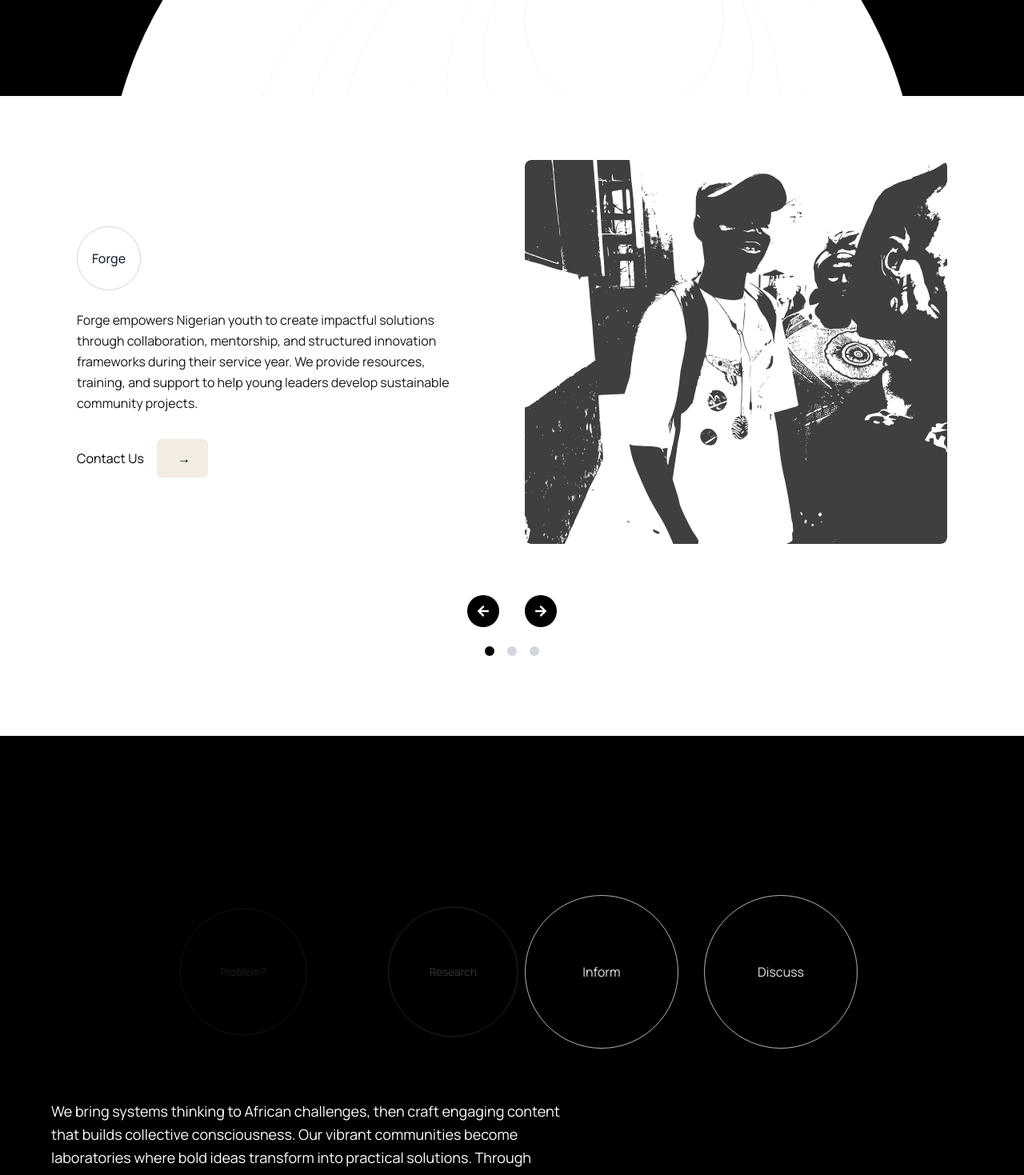
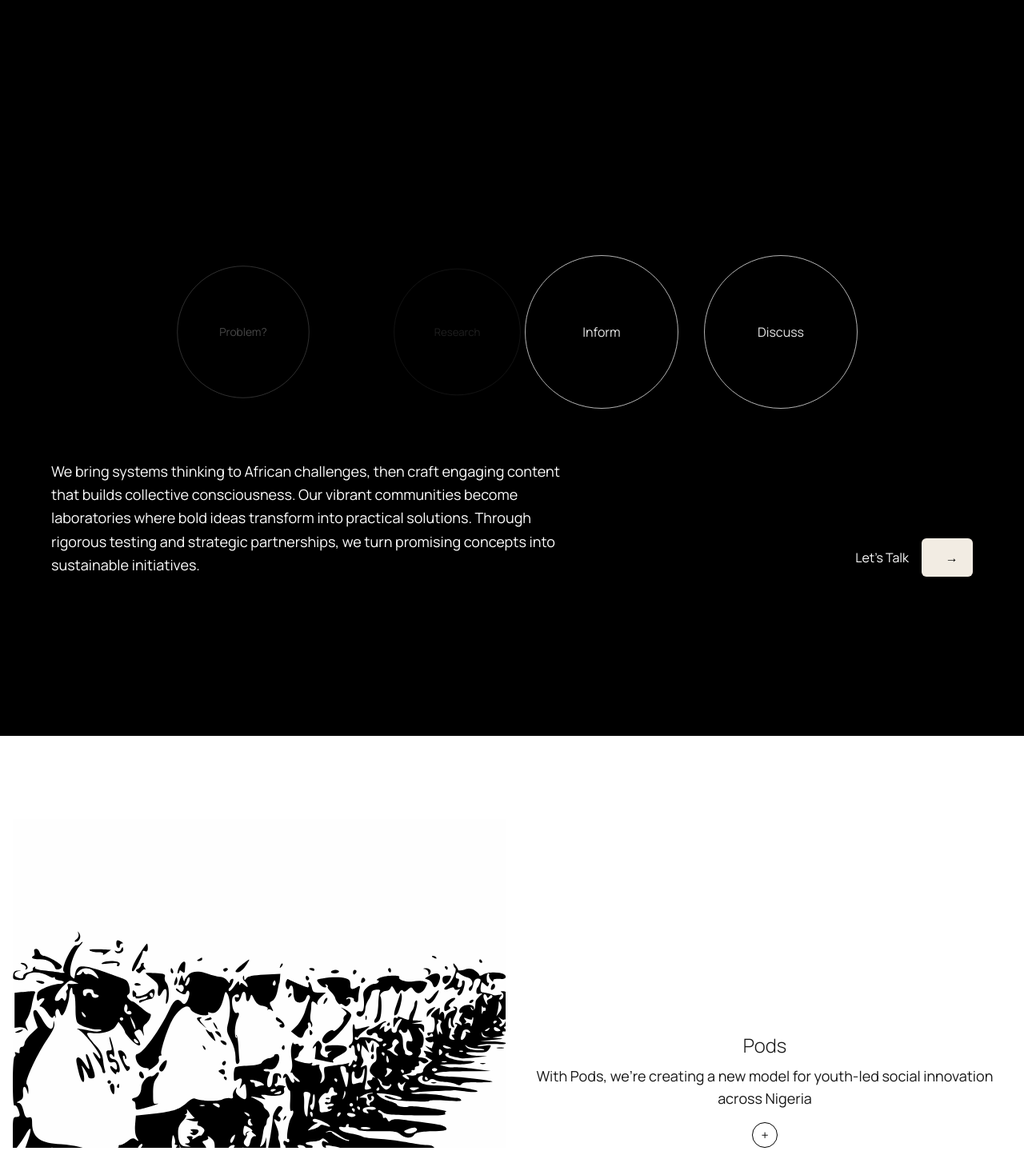
Before and after one commit to marcusbusola/madhaus, a Next.js app: page /portfolio in a window 1280 px wide. Shown: the part 680-2149 px from the top of the page at 80% size. Built offline with nearby package versions, Linux system fonts and the light colour scheme.

Commit message:
Update page.js

```diff
--- a/src/app/portfolio/page.js
+++ b/src/app/portfolio/page.js
@@ -29,203 +29,7 @@ const HighlightText = () => {
   );
 };
 
-// Refactored ProjectCarousel Component with portrait images and centered nav arrows
-const ProjectCarousel = () => {
-  // Project data with text and image information - wrapped in useMemo to avoid re-creation on each render
-  const projects = useMemo(() => [
-    {
-      id: 1,
-      title: "Forge",
-      description: "Forge empowers Nigerian youth to create impactful solutions through collaboration, mentorship, and structured innovation frameworks during their service year. We provide resources, training, and support to help young leaders develop sustainable community projects.",
-      images: ["/7.svg", "/5.svg", "/4.svg"],
-      link: "/forge",
-      cta: "Contact Us"
-    },
-    {
-      id: 2,
-      title: "Keyhole",
-      description: "Keyhole connects corps members with resources, networks, and opportunities that unlock their potential to address community challenges effectively. Our platform facilitates knowledge sharing and cross-pollination of ideas across different regions of Nigeria.",
-      images: ["/6.svg", "/8.svg", "/9.svg"],
-      link: "/keyhole",
-      cta: "Go to our Website"
-    },
-    {
-      id: 3,
-      title: "Pods",
-      description: "Pods creates vibrant hubs where like-minded corps members collaborate on community challenges through structured frameworks and mentorship. Each Pod serves as an innovation laboratory where ideas are refined, tested, and implemented with local community involvement.",
-      images: ["/1.svg", "/2.svg", "/3.svg"],
-      link: "/pods",
-      cta: "Take our Survey"
-    }
-  ], []); // Empty dependency array means this array is only created once
-
-  // State for current project and image
-  const [currentProject, setCurrentProject] = useState(0);
-  const [currentImage, setCurrentImage] = useState(0);
-  const carouselRef = useRef(null);
-
-  // Handle manual navigation between projects
-  const navigateToProject = (index) => {
-    setCurrentProject(index);
-    setCurrentImage(0); // Reset image rotation when changing projects
-  };
-
-  // Next and previous project navigation
-  const nextProject = () => {
-    setCurrentProject((prev) => (prev + 1) % projects.length);
-    setCurrentImage(0);
-  };
-
-  const prevProject = () => {
-    setCurrentProject((prev) => (prev - 1 + projects.length) % projects.length);
-    setCurrentImage(0);
-  };
-
-  // Automatic image rotation within a project
-  useEffect(() => {
-    const imageInterval = setInterval(() => {
-      setCurrentImage((prevImg) => (prevImg + 1) % projects[currentProject].images.length);
-    }, 3000); // Change image every 3 seconds
-
-    return () => clearInterval(imageInterval);
-  }, [currentProject, projects]); // Now projects won't cause unnecessary re-renders as it's memoized
-
-  return (
-    <div
-      ref={carouselRef}
-      className="min-h-screen py-20 bg-white overflow-hidden"
-    >
-      <div className="max-w-6xl mx-auto px-4 sm:px-6 lg:px-8">
-
-        {/* Main Carousel Section */}
-        <div className="relative">
-          {/* Project Content */}
-          <AnimatePresence mode="wait">
-            <motion.div
-              key={currentProject}
-              initial={{ opacity: 0, y: 20 }}
-              animate={{ opacity: 1, y: 0 }}
-              exit={{ opacity: 0, y: -20 }}
-              transition={{ duration: 0.5 }}
-              className="flex flex-col md:flex-row gap-8 items-center"
-            >
-              {/* Text Content - Left Side */}
-              <div className="w-full md:w-1/2 md:pr-8">
-                <motion.div
-                  initial={{ opacity: 0, x: -20 }}
-                  animate={{ opacity: 1, x: 0 }}
-                  transition={{ duration: 0.5, delay: 0.2 }}
-                >
-                  {/* Circle with title */}
-                  <div className="border border-gray-300 rounded-full w-20 h-20 flex items-center justify-center text-base text-gray-800 mb-6 font-medium">
-                    {projects[currentProject].title}
-                  </div>
-
-                  {/* Description without repeating the title as a heading */}
-                  <p className="text-base leading-relaxed mb-8">
-                    {projects[currentProject].description}
-                  </p>
-
-                  {/* Consistent button style with text outside and arrow inside */}
-                  <div className="flex justify-start items-center gap-4 text-black">
-                    <span className="text-base">{projects[currentProject].cta}</span>
-                    <Link
-                      href={projects[currentProject].link}
-                      className="flex items-center gap-2 bg-[#f2ece3] py-2 px-4 md:py-3 md:px-6 rounded-md"
-                    >
-                      <motion.span
-                        animate={{ x: [0, 10, 0] }}
-                        transition={{ repeat: Infinity, duration: 1 }}
-                      >
-                        →
-                      </motion.span>
-                    </Link>
-                  </div>
-                </motion.div>
-              </div>
-
-              {/* Images - Right Side - Modified for portrait/rectangle format */}
-              <div className="w-full md:w-1/2 relative h-96 md:h-120">
-                <AnimatePresence mode="wait">
-                  <motion.div
-                    key={currentImage}
-                    initial={{ opacity: 0 }}
-                    animate={{ opacity: 1 }}
-                    exit={{ opacity: 0 }}
-                    transition={{ duration: 0.5 }}
-                    className="absolute inset-0 rounded-lg overflow-hidden"
-                  >
-                    <div className="relative w-full h-full" style={{ aspectRatio: '2/3' }}>
-                      <Image
-                        src={projects[currentProject].images[currentImage]}
-                        alt={`${projects[currentProject].title} image ${currentImage + 1}`}
-                        className="object-cover rounded-lg"
-                        fill
-                        sizes="(max-width: 768px) 100vw, 50vw"
-                        priority
-                      />
-                    </div>
-                  </motion.div>
-                </AnimatePresence>
-
-                {/* Image indicators */}
-                <div className="absolute bottom-4 left-0 right-0 flex justify-center gap-2 z-10">
-                  {projects[currentProject].images.map((_, idx) => (
-                    <button
-                      key={idx}
-                      onClick={() => setCurrentImage(idx)}
-                      className={`w-2 h-2 rounded-full transition-colors ${
-                        currentImage === idx ? 'bg-white' : 'bg-white/50'
-                      }`}
-                      aria-label={`View image ${idx + 1}`}
-                    />
-                  ))}
-                </div>
-              </div>
-            </motion.div>
-          </AnimatePresence>
-        </div>
-
-        {/* Centralized Navigation Controls */}
-        <div className="flex flex-col items-center mt-16">
-          {/* Navigation Arrows directly above pagination dots */}
-          <div className="flex justify-center space-x-8 mb-6">
-            <button
-              onClick={prevProject}
-              className="bg-black text-white p-3 rounded-full hover:bg-gray-800 transition-colors"
-              aria-label="Previous project"
-            >
-              <FaArrowLeft />
-            </button>
-
-            <button
-              onClick={nextProject}
-              className="bg-black text-white p-3 rounded-full hover:bg-gray-800 transition-colors"
-              aria-label="Next project"
-            >
-              <FaArrowRight />
-            </button>
-          </div>
-
-          {/* Project Navigation Dots */}
-          <div className="flex justify-center gap-4">
-            {projects.map((project, idx) => (
-              <button
-                key={project.id}
-                onClick={() => navigateToProject(idx)}
-                className={`w-3 h-3 rounded-full transition-colors ${
-                  currentProject === idx ? 'bg-black' : 'bg-gray-300'
-                }`}
-                aria-label={`Go to ${project.title} project`}
-              />
-            ))}
-          </div>
-        </div>
-      </div>
-    </div>
-  );
-};
-
+// SystemsThinking Component - Moved from section three to section two
 const SystemsThinking = () => {
   const steps = ['Problem?', 'Research', 'Inform', 'Discuss'];
 
@@ -272,7 +76,7 @@ const SystemsThinking = () => {
             initiatives.
           </p>
           <div className="flex justify-end items-center gap-4">
-            <span className="text-base">Let&apos;s Talk</span>
+            <span className="text-base">Let's Talk</span>
             <Link
               href="/work"
               className="flex items-center gap-2 bg-[#f2ece3] py-2 px-4 md:py-3 md:px-6 rounded-md"
@@ -291,80 +95,141 @@ const SystemsThinking = () => {
   );
 };
 
+// ProjectAccordion Component
+const ProjectAccordion = () => {
+  // Project data with text and image information
+  const projects = useMemo(() => [
+    {
+      id: 1,
+      title: "Pods",
+      description: "With Pods, we're creating a new model for youth-led social innovation across Nigeria",
+      image: "/1.svg",
+      link: "/pods"
+    },
+    {
+      id: 2,
+      title: "Forge",
+      description: "With Pods, we're creating a new model for youth-led social innovation across Nigeria",
+      image: "/7.svg",
+      link: "/forge"
+    },
+    {
+      id: 3,
+      title: "Keyhole",
+      description: "With Pods, we're creating a new model for youth-led social innovation across Nigeria",
+      image: "/6.svg",
+      link: "/keyhole"
+    }
+  ], []);
+
+  // State to track which accordion item is open
+  const [openItem, setOpenItem] = useState(null);
+
+  // Toggle accordion item
+  const toggleItem = (id) => {
+    if (openItem === id) {
+      setOpenItem(null);
+    } else {
+      setOpenItem(id);
+    }
+  };
+
+  return (
+    <div className="min-h-screen py-20">
+      <div className="max-w-7xl mx-auto px-4">
+        {/* Accordion Container */}
+        <div className="flex flex-col">
+          {projects.map((project) => (
+            <div key={project.id} className="mb-8 last:mb-0">
+              {/* Accordion Item */}
+              <div className="w-full">
+                {/* Accordion Header */}
+                <div className="w-full grid grid-cols-1 md:grid-cols-2 gap-4 py-6">
+                  {/* Left side - Image */}
+                  <div className="w-full aspect-[3/2] relative">
+                    <Image
+                      src={project.image}
+                      alt={project.title}
+                      fill
+                      className="object-cover"
+                      priority
+                    />
+                  </div>
+
+                  {/* Right side - Text and expand button */}
+                  <div className="flex flex-col justify-end items-center text-center h-full">
+                    <div className="mt-auto">
+                      <h3 className="text-2xl font-light mb-2">{project.title}</h3>
+                      <p className="text-lg mb-4">{project.description}</p>
+                    </div>
+                    <button
+                      onClick={() => toggleItem(project.id)}
+                      className="border border-black rounded-full w-8 h-8 flex items-center justify-center focus:outline-none"
+                      aria-label={openItem === project.id ? "Collapse content" : "Expand content"}
+                    >
+                      {openItem === project.id ? "-" : "+"}
+                    </button>
+                  </div>
+                </div>
+
+                {/* Accordion Content */}
+                <AnimatePresence>
+                  {openItem === project.id && (
+                    <motion.div
+                      initial={{ height: 0, opacity: 0 }}
+                      animate={{ height: "auto", opacity: 1 }}
+                      exit={{ height: 0, opacity: 0 }}
+                      transition={{ duration: 0.3 }}
+                      className="overflow-hidden bg-[#f2ece3] w-full p-6"
+                    >
+                      <div className="pb-4">
+                        <p className="mb-4">
+                          More detailed information about {project.title}. Our initiative focuses on
+                          empowering youth across Nigeria to create meaningful change in their communities.
+                        </p>
+                        <p className="mb-4">
+                          Through collaboration, mentorship, and structured innovation frameworks,
+                          we enable young leaders to develop sustainable projects.
+                        </p>
+                        <div className="flex justify-end">
+                          <Link
+                            href={project.link}
+                            className="border border-black rounded-full w-8 h-8 flex items-center justify-center"
+                          >
+                            →
+                          </Link>
+                        </div>
+                      </div>
+                    </motion.div>
+                  )}
+                </AnimatePresence>
+              </div>
+            </div>
+          ))}
+        </div>
+      </div>
+    </div>
+  );
+};
+
 const CompletePods = () => {
-  const circleRef = useRef(null);
-  const archRef = useRef(null);
   const { scrollYProgress } = useScroll();
-
-  useEffect(() => {
-    const handleScroll = () => {
-      const scrollY = window.scrollY;
-      const scrollHeight = document.documentElement.scrollHeight - window.innerHeight;
-      const scrollPercentage = scrollY / scrollHeight;
-
-      if (circleRef.current) {
-        const scale = 1 + scrollPercentage * 10; // Adjust the multiplier to control the growth rate
-        circleRef.current.style.transform = `scale(${scale})`;
-        circleRef.current.style.opacity = 1 - scrollPercentage; // Fade out as it grows
-      }
-
-      if (archRef.current) {
-        // The arch should expand horizontally and vertically
-        const scaleX = 1 + scrollPercentage * 1.5;
-        const scaleY = 1 + scrollPercentage * 1;
-        archRef.current.style.transform = `scaleX(${scaleX}) scaleY(${scaleY})`;
-      }
-    };
-
-    window.addEventListener('scroll', handleScroll);
-    return () => window.removeEventListener('scroll', handleScroll);
-  }, []);
 
   return (
     <div className="flex flex-col min-h-screen overflow-hidden">
       <section className="relative bg-black text-white min-h-screen flex flex-col justify-between px-25 py-12 overflow-hidden">
-        <div className="absolute bottom-0 left-1/2 transform -translate-x-1/2 h-184 w-254 bg-white rounded-t-full transform translate-y-1/2 z-10" ref={archRef}>
-          <div className="absolute inset-0" ref={circleRef}>
-            <svg
-              viewBox="10 10 900 900"
-              className="w-full h-full"
-              preserveAspectRatio="xMinYMin slice"
-              style={{ transform: 'rotate(92deg)' }}
-            >
-              {[450, 370, 320, 270, 220, 180, 140, 100].map((radius, index) => (
-                <motion.circle
-                  key={index}
-                  cx={650 - index * 40}
-                  cy={250 - index * 5}
-                  r={radius}
-                  fill="none"
-                  stroke="#f2ece3"
-                  strokeWidth="0.6"
-                  initial={{ strokeOpacity: 0.2 }}
-                  animate={{
-                    strokeOpacity: [0.2, 1, 0.2],
-                    r: [radius, radius * 1.1, radius]
-                  }}
-                  transition={{
-                    duration: 2 + index * 0.5,
-                    repeat: Infinity,
-                    delay: index * 0.5,
-                  }}
-                />
-              ))}
-            </svg>
-          </div>
-        </div>
         <div className="absolute top-8 left-8 z-10">
           <Image src="/MH.svg" alt="Madhaus Logo" width={120} height={40} />
         </div>
         <HighlightText />
       </section>
 
-      {/* Refactored ProjectCarousel */}
-      <ProjectCarousel />
+      {/* SystemsThinking is now in section two position */}
+      <SystemsThinking />
 
-      <SystemsThinking />
+      {/* ProjectAccordion is now in section three position */}
+      <ProjectAccordion />
+
       <footer className="w-full bg-black py-50 px-8">
         <div className="max-w-6xl mx-auto flex flex-col md:flex-row items-center justify-between gap-12">
           <div className="w-40">
```
